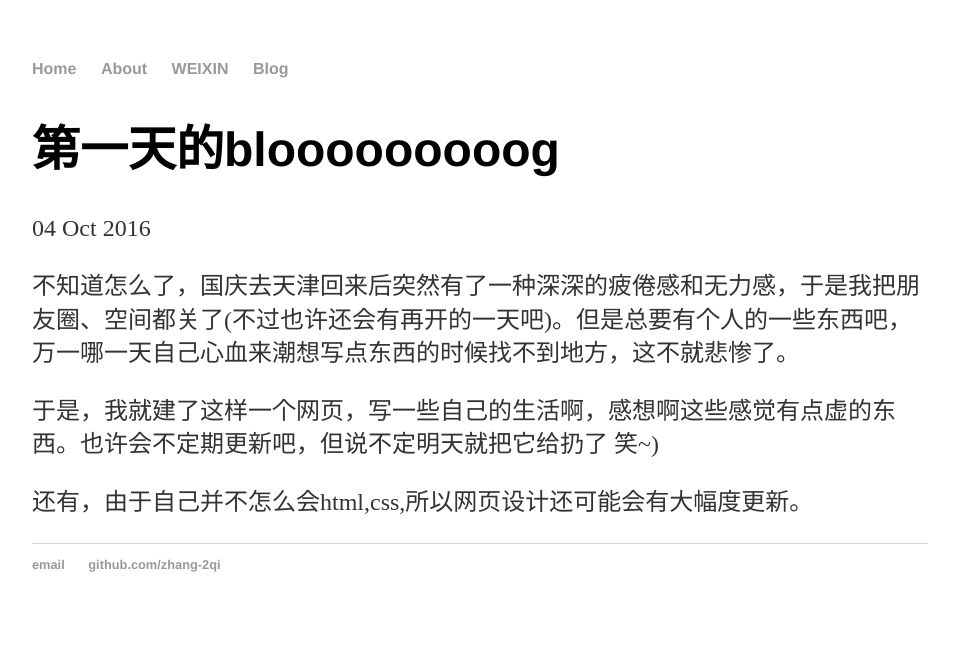
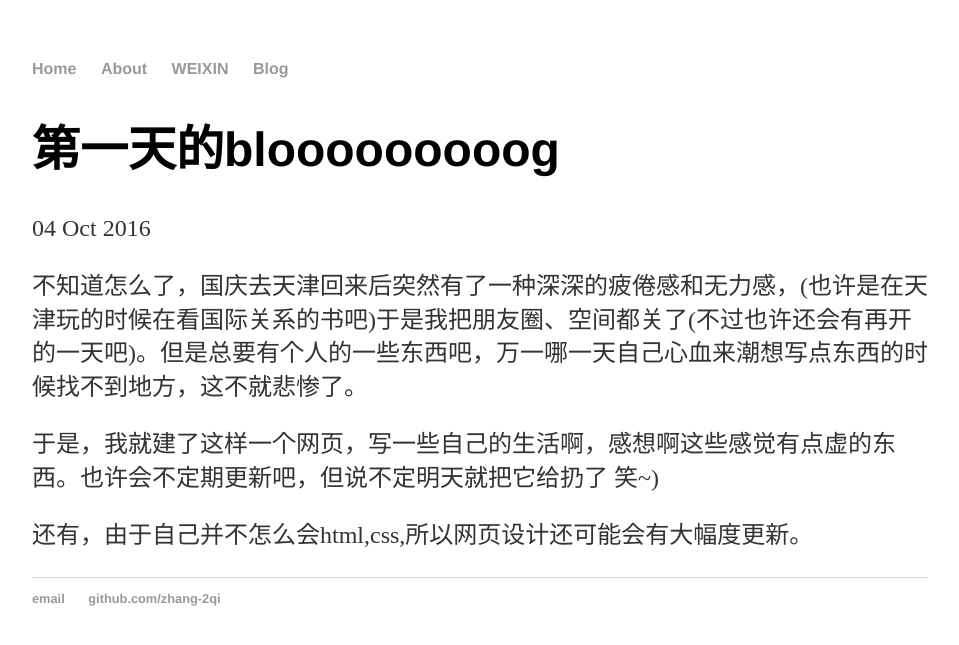
Before and after one commit to zhang-2qi/zhang-2qi.github.io, a Jekyll site: the page built from _posts/2016-10-04-zhang2qi-site-launched.md, in a window 1280 px wide. Shown: the top 645 px of the page, without its empty margins (160-1119 px from the left). Built offline with Jekyll 4.4.1, drawn with Linux system fonts in a browser that asks for light colours.

Commit message:
Update 2016-10-04-zhang2qi-site-launched.md

```diff
--- a/_posts/2016-10-04-zhang2qi-site-launched.md
+++ b/_posts/2016-10-04-zhang2qi-site-launched.md
@@ -4,7 +4,7 @@
 date: 2016-10-04
 ---
 
-不知道怎么了，国庆去天津回来后突然有了一种深深的疲倦感和无力感，于是我把朋友圈、空间都关了(不过也许还会有再开的一天吧)。但是总要有个人的一些东西吧，万一哪一天自己心血来潮想写点东西的时候找不到地方，这不就悲惨了。
+不知道怎么了，国庆去天津回来后突然有了一种深深的疲倦感和无力感，(也许是在天津玩的时候在看国际关系的书吧)于是我把朋友圈、空间都关了(不过也许还会有再开的一天吧)。但是总要有个人的一些东西吧，万一哪一天自己心血来潮想写点东西的时候找不到地方，这不就悲惨了。
 
 于是，我就建了这样一个网页，写一些自己的生活啊，感想啊这些感觉有点虚的东西。也许会不定期更新吧，但说不定明天就把它给扔了 笑~)
 
```
